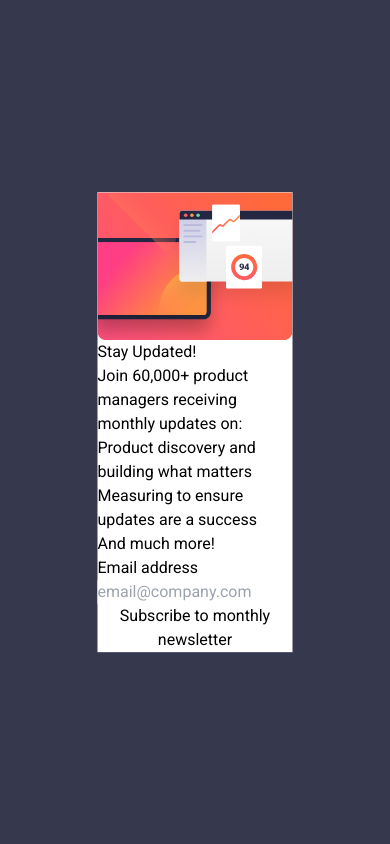
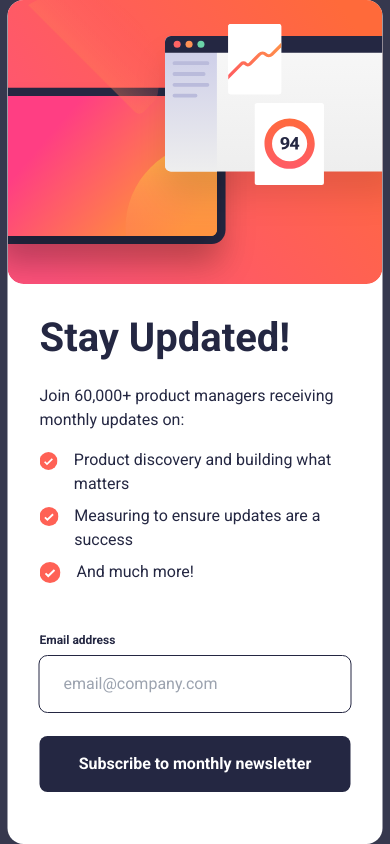
Before and after one commit to GavinITP/news-letter-signup-form, a Next.js app: page / in a window 390 px wide. Built offline with nearby package versions, Linux system fonts and the light colour scheme.

Commit message:
implement mobile design

```diff
--- a/app/page.tsx
+++ b/app/page.tsx
@@ -1,20 +1,51 @@
 const Home = () => {
   return (
-    <main className="absolute top-1/2 left-1/2 translate-x-[-50%] translate-y-[-50%]">
-      <article className="grid col-auto max-w-sm bg-white">
-        <img src="illustration-sign-up-mobile.svg" />
-        <section>
-          <h1>Stay Updated!</h1>
-          <p>Join 60,000+ product managers receiving monthly updates on:</p>
+    <main className="absolute top-1/2 left-1/2 translate-x-[-50%] translate-y-[-50%] w-full max-w-[375px]">
+      <article className="bg-white rounded-2xl overflow-hidden max-h-screen">
+        <img className="w-full" src="illustration-sign-up-mobile.svg" />
+        <section className="px-8 text-slate">
+          <h1 className="text-[2.5rem] font-bold mt-6">Stay Updated!</h1>
+          <p className="my-4 text-base">
+            Join 60,000+ product managers receiving monthly updates on:
+          </p>
+
           <ul>
-            <li>Product discovery and building what matters</li>
-            <li>Measuring to ensure updates are a success</li>
-            <li>And much more!</li>
+            <li className="my-2 flex flex-row items-between">
+              <div className="pr-4">
+                <img className="inline" src="icon-list.svg" />
+              </div>
+              <span>Product discovery and building what matters</span>
+            </li>
+            <li className="my-2 flex flex-row items-between">
+              <div className="pr-4">
+                <img className="inline" src="icon-list.svg" />
+              </div>
+              <span>Measuring to ensure updates are a success</span>
+            </li>
+            <li className="my-2 flex flex-row items-between">
+              <div className="pr-4">
+                <img className="inline" src="icon-list.svg" />
+              </div>
+              <span>And much more!</span>
+            </li>
           </ul>
 
-          <label>Email address</label>
-          <input placeholder="email@company.com" />
-          <button>Subscribe to monthly newsletter</button>
+          <div className="my-12">
+            <label htmlFor="email" className="block mb-2 text-xs font-bold">
+              Email address
+            </label>
+            <div className="mb-2 px-6 py-4 rounded-lg outline outline-1 focus-within:outline-violet-700 focus-within:outline-2">
+              <input
+                type="email"
+                id="email"
+                className="block focus:outline-none"
+                placeholder="email@company.com"
+              />
+            </div>
+            <button className="bg-slate text-white text-center font-bold w-full px-6 py-4 rounded-lg my-4 hover:bg-violet-950">
+              Subscribe to monthly newsletter
+            </button>
+          </div>
         </section>
       </article>
     </main>
--- a/tailwind.config.js
+++ b/tailwind.config.js
@@ -6,17 +6,19 @@ module.exports = {
     "./app/**/*.{js,ts,jsx,tsx,mdx}",
   ],
   theme: {
-    colors: {
-      primary: "hsl(4, 100%, 67%)",
-      slate: "hsl(234, 29%, 20%)",
-      charcoal: "hsl(235, 18%, 26%)",
-      grey: "hsl(231, 7%, 60%)",
-      white: "hsl(0, 0%, 100%)",
-    },
     extend: {
       fontFamily: {
         sans: ["var(--font-roboto)"],
       },
+      colors: {
+        transparent: "transparent",
+        current: "currentColor",
+        primary: "hsl(4, 100%, 67%)",
+        slate: "hsl(234, 29%, 20%)",
+        charcoal: "hsl(235, 18%, 26%)",
+        grey: "hsl(231, 7%, 60%)",
+        white: "hsl(0, 0%, 100%)",
+      },
     },
   },
 };
```
